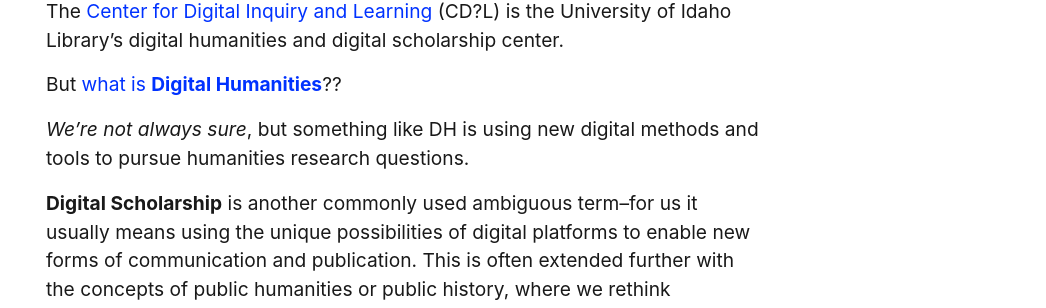
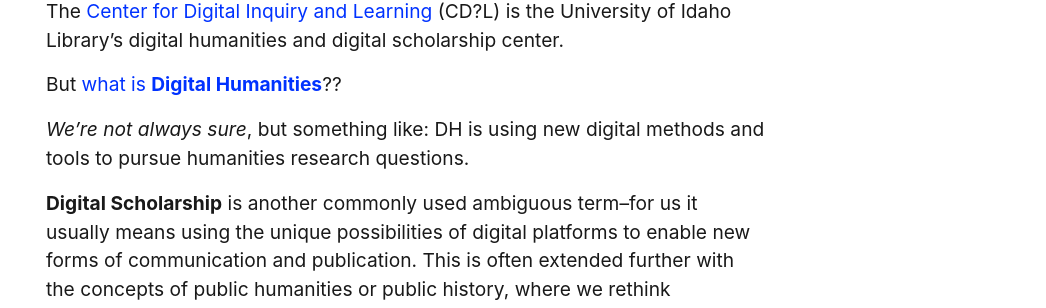
Before and after one commit to evanwill/hist-454-2022, a Jekyll site: the page built from pages/project/collectionbuilder.md, in a window 1280 px wide and 900 px high, scrolled down 814 px. Shown: the part 143-451 px from the top of the window, without its empty margins (234-1280 px from the left). Built offline with Jekyll 4.4.1, drawn with Linux system fonts in a browser that asks for light colours.

Commit message:
little format tweaks

```diff
--- a/pages/project/collectionbuilder.md
+++ b/pages/project/collectionbuilder.md
@@ -12,7 +12,7 @@
 
 But [what is **Digital Humanities**](https://whatisdigitalhumanities.com/)??
 
-*We're not always sure*, but something like DH is using new digital methods and tools to pursue humanities research questions.
+*We're not always sure*, but something like: DH is using new digital methods and tools to pursue humanities research questions.
 
 **Digital Scholarship** is another commonly used ambiguous term--for us it usually means using the unique possibilities of digital platforms to enable new forms of communication and publication.
 This is often extended further with the concepts of public humanities or public history, where we rethink audiences for our research and expand access to information.
```
Also changed, not shown: pages/project/spreadsheets.md (+3 -3 lines).
